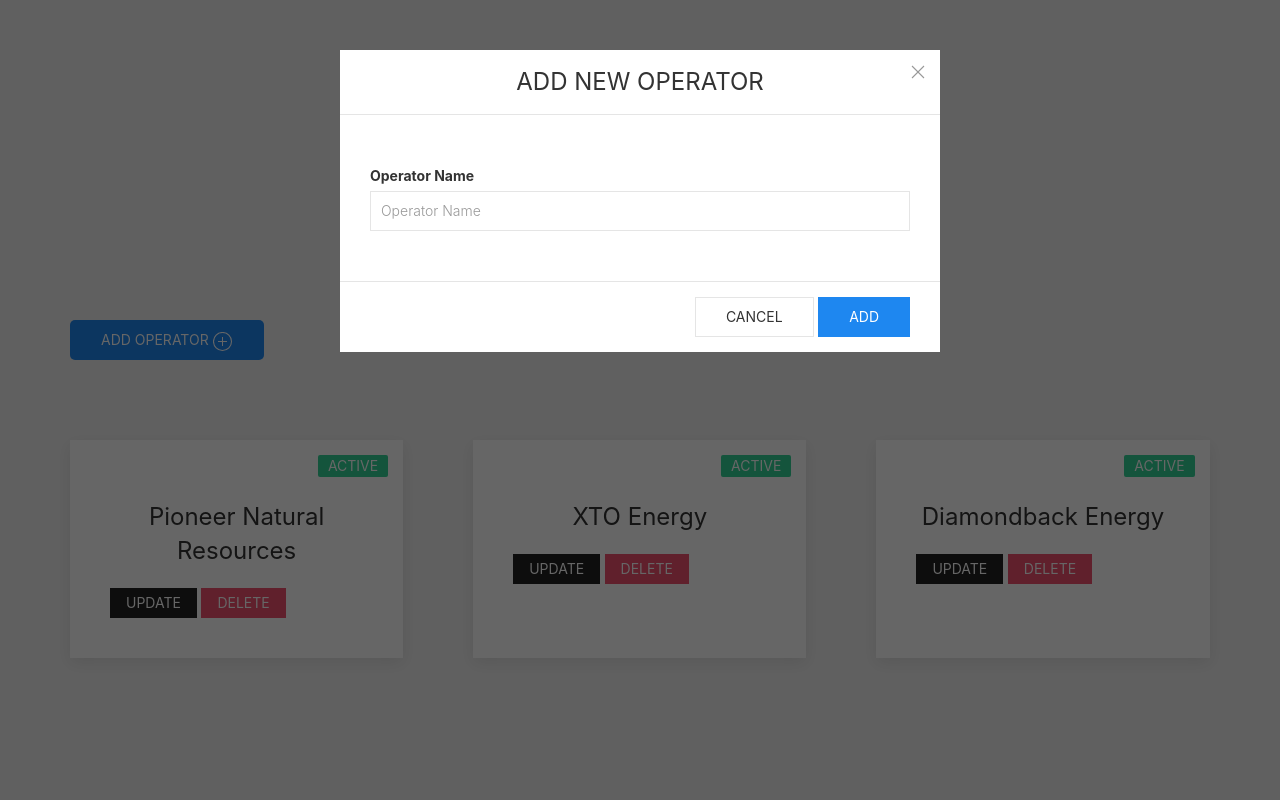
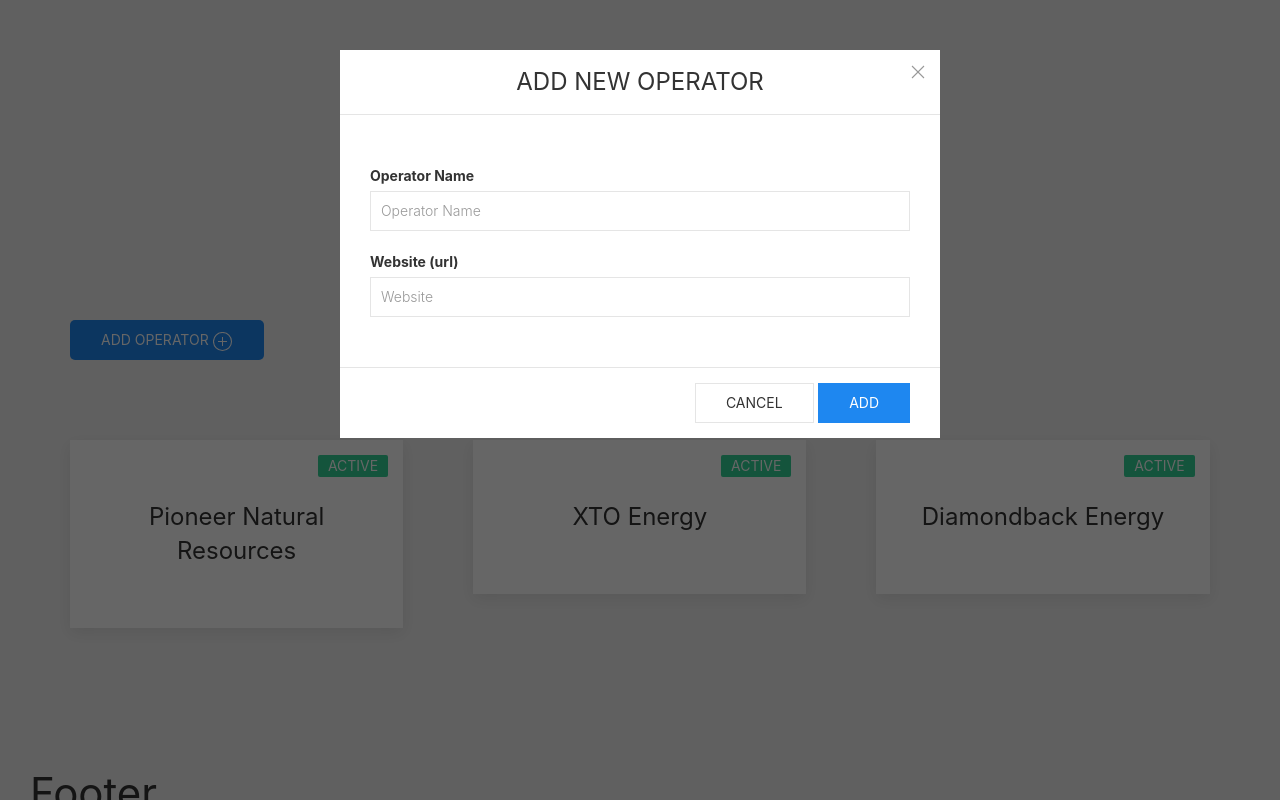
Before and after one commit to OCL90/dispatch_app, a Django app: page /operators/ in a window 1280 px wide, after a click on "ADD OPERATOR". Run offline with Django 3.2, Linux system fonts and the light colour scheme; data comes from the database, SQL or seed files in the repository; some libraries are stand-ins or nearby versions.

Commit message:
fized part of the operators template

```diff
--- a/frac/forms.py
+++ b/frac/forms.py
@@ -3,7 +3,7 @@
 from .models import *
 
 class WellForm(forms.Form):
-  name = forms.CharField(required=True)
+  name = forms.CharField()
   operator = forms.CharField(required=True)
   serviceco = forms.CharField(required=True)
   crew = forms.CharField(required=True)
--- a/frac/models.py
+++ b/frac/models.py
@@ -5,6 +5,7 @@
 
 class Operator(models.Model):
   name = models.CharField(max_length=100, null=True)
+  website = models.CharField(max_length=300, null=True, blank=True)
   date_created = models.DateField(auto_now_add=True, null=True)
 
   def __str__(self):
@@ -12,6 +13,7 @@
 
 class ServiceCo(models.Model):
   name = models.CharField(max_length=100, null=True)
+  website = models.CharField(max_length=300, null=True, blank=True)
   date_created = models.DateField(auto_now_add=True, null=True)
 
   def __str__(self):
--- a/frac/templates/frac/operator_form.html
+++ b/frac/templates/frac/operator_form.html
@@ -18,6 +18,12 @@
             {% render_field form.name class="uk-input uk-text-small uk-text-light" placeholder="Operator Name" %}
           </div>
         </div>
+        <div class="uk-margin">
+          <label class="uk-form-label uk-text-bold">Website (url)</label>
+          <div class="uk-form-controls">
+            {% render_field form.website class="uk-input uk-text-small uk-text-light" placeholder="Website" %}
+          </div>
+        </div>
     </div>
     <div class="uk-modal-footer uk-text-right">
       <a href="{% url 'home' %}"><button class="uk-button uk-button-default uk-modal-close" type="button">Cancel</button></a>
--- a/frac/templates/frac/operator_update_form.html
+++ b/frac/templates/frac/operator_update_form.html
@@ -10,7 +10,7 @@
       </div>
     </div>
     <div class="uk-modal-body">
-      <form action="#" method="POST" class="uk-form-stacked">
+      <form action="{% url 'update_operator' operator.id %}" method="POST" class="uk-form-stacked">
         {% csrf_token %}
         <div class="uk-margin">
           <label class="uk-form-label uk-text-bold">Operator Name</label>
--- a/frac/templates/frac/operators_page.html
+++ b/frac/templates/frac/operators_page.html
@@ -13,20 +13,17 @@
 <div class="uk-grid-match uk-grid-large uk-padding" uk-grid>
   {% for operator in operators %}
   <div class="uk-width-1-3@l">
-    <div class="uk-card uk-card-default uk-card-hover uk-card-body uk-card-medium">
-      <div class="uk-card-badge uk-label uk-label-success">Active</div>
-      <div class="uk-margin">
-        <h3 class="uk-text-center">{{ operator.name }}</h3>
+    <a href="{% url 'operator' operator.id %}">
+      <div class="uk-card uk-card-default uk-card-hover uk-card-body uk-card-medium">
+        <div class="uk-card-badge uk-label uk-label-success">Active</div>
+        <div class="uk-margin">
+          <h3 class="uk-text-center">{{ operator.name }}</h3>
+        </div>
       </div>
-      <div>
-        <button class="uk-button uk-button-secondary uk-button-small" href="#update_operator-modal-center" uk-toggle>update</button>
-        <button class="uk-button uk-button-danger uk-button-small" type="submit">Delete</button>
-      </div>
-    </div>
+    </a>
   </div>
+  {% endfor %}
 
-  {% endfor %}
-  {% include 'frac/operator_update_form.html' %}
 
 </div>
 
--- a/frac/urls.py
+++ b/frac/urls.py
@@ -7,7 +7,7 @@
 
   path('operators/', views.operatorsPage, name='operators-page'),
   path('create_operators/', views.createOperator, name='create_operator'),
-  path('operator/<str:pk>/update/', views.updateOperator, name='update_operator'),
+  path('operator/<str:pk>', views.operator, name='operator'),
 
   path('service_companies/', views.serviceCoPage, name='serviceco-page'),
   path('facilities/', views.facilitiesPage, name='facilities-page'),
--- a/frac/views.py
+++ b/frac/views.py
@@ -115,16 +115,20 @@
   context = {}
   return render(request, 'frac/sands_page.html', context)
 
+def operator(request, pk):
+  operator = Operator.objects.get(id=pk)
+
+  context = {'operator': operator}
+  return render(request, 'frac/operator_info.html', context)
+
 def operatorsPage(request):
   operators = Operator.objects.all()
   form = OperatorForm()
-
 
   context = {'form': form, 'operators': operators}
   return render(request, 'frac/operators_page.html', context)
 
 def createOperator(request):
-
   if request.method == 'POST':
     print('Printing POST: ', request.POST)
     form = OperatorForm(request.POST)
@@ -137,19 +141,8 @@
   context = {'form': form}
   return render(request, 'frac/operator_form.html', context)
 
-def updateOperator(request, pk):
-  operator = Operator.objects.get(id=pk)
-  form = OperatorForm(instance=operator)
-  if request.method == 'POST':
-    print('Printing POST: ', request.POST)
-    form = OperatorForm(request.POST, instance=operator)
-    if form.is_valid():
-      form.save()
-      return redirect('/operators')
-    else:
-      print("error")
-
-  context = {'form': form, 'operator': operator}
+def updateOperator(request):
+  context = {}
   return render(request, 'frac/operator_update_form.html', context)
 
 
```
Also changed, not shown: frac/templates/frac/operator_info.html (added, +8 -0 lines), frac/migrations/0029_auto_20200626_0013.py (added), frac/migrations/0030_auto_20200626_0015.py (added).
